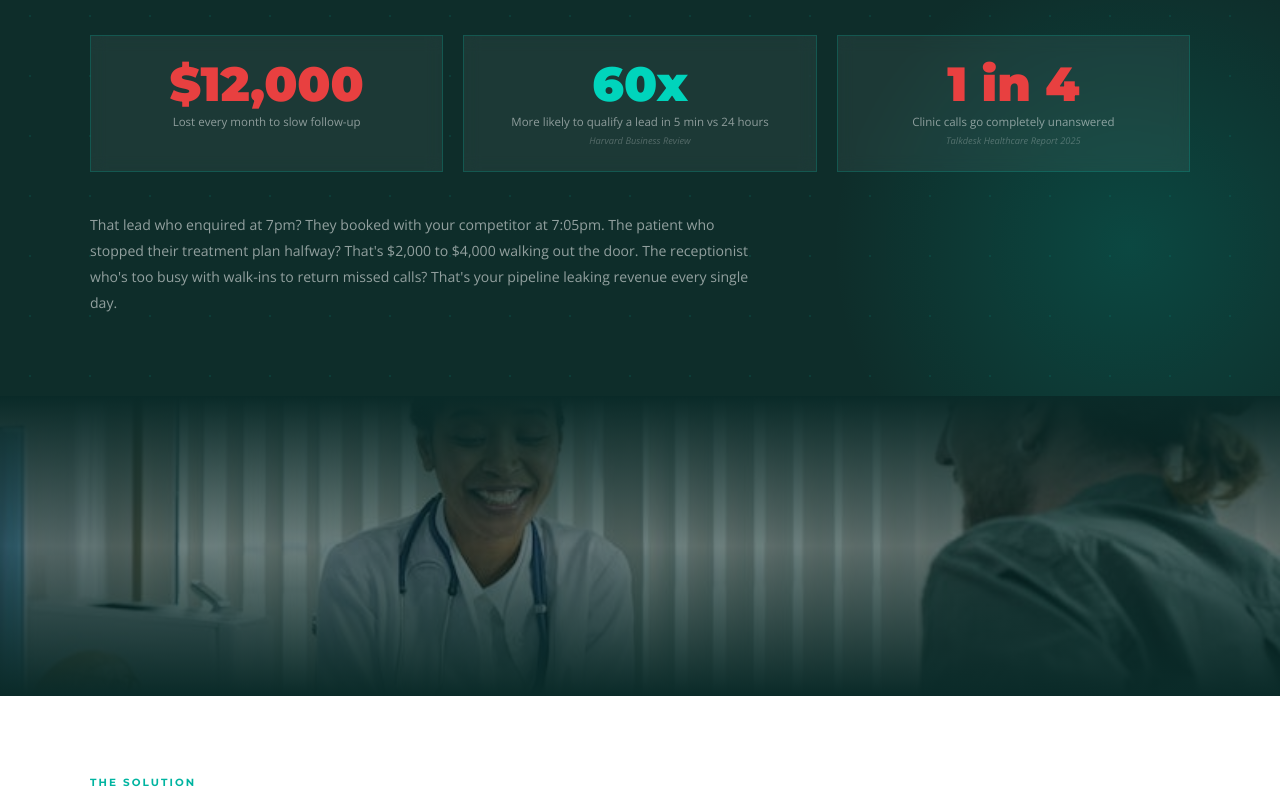
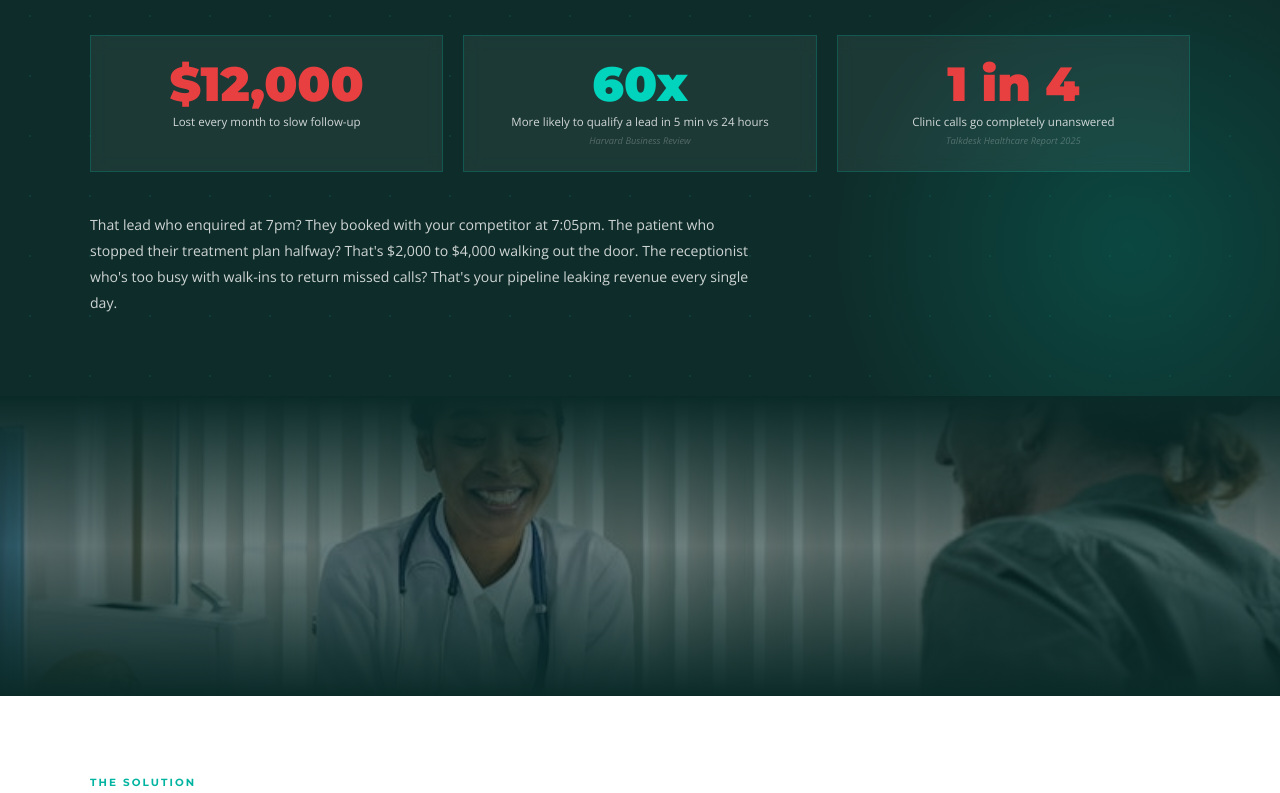
Before and after one commit to aiwithsoulofficial/clinic-catalyst, a plain HTML site: page index.html in a window 1280 px wide. Shown: the part 1787-2580 px from the top of the page. Drawn offline with nearby package versions, Linux system fonts and the light colour scheme.

Commit message:
Increase text contrast on dark green sections

```diff
--- a/index.html
+++ b/index.html
@@ -68,7 +68,7 @@ body{font-family:'Open Sans',sans-serif;background:var(--white);color:var(--text
 .section-title span{color:var(--teal-bright);}
 .section-title .teal{color:var(--teal);}
 .body-text{font-size:.88rem;color:var(--text-mid);font-weight:300;line-height:1.85;max-width:680px;}
-.body-text-light{font-size:.88rem;color:rgba(255,255,255,.55);font-weight:300;line-height:1.85;max-width:680px;}
+.body-text-light{font-size:.88rem;color:rgba(255,255,255,.8);font-weight:300;line-height:1.85;max-width:680px;}
 .btn-primary{display:inline-block;background:var(--teal-bright);color:var(--hero-dark);padding:.9rem 2.2rem;font-family:'Montserrat',sans-serif;font-size:.75rem;font-weight:800;letter-spacing:.1em;text-transform:uppercase;text-decoration:none;transition:all .2s;border:none;cursor:pointer;}
 .btn-primary:hover{background:#00ffec;transform:translateY(-1px);}
 .btn-outline{display:inline-block;border:2px solid var(--teal-bright);color:var(--teal-bright);padding:.8rem 2rem;font-family:'Montserrat',sans-serif;font-size:.72rem;font-weight:700;letter-spacing:.1em;text-transform:uppercase;text-decoration:none;background:transparent;cursor:pointer;transition:all .2s;}
@@ -122,7 +122,7 @@ body{font-family:'Open Sans',sans-serif;background:var(--white);color:var(--text
 .stat-val{font-family:'Montserrat',sans-serif;font-size:clamp(2rem,4vw,3rem);font-weight:900;line-height:1;}
 .stat-val.red{color:var(--red);}
 .stat-val.teal{color:var(--teal-bright);}
-.stat-label{font-size:.72rem;color:rgba(255,255,255,.5);font-weight:300;margin-top:.35rem;line-height:1.4;}
+.stat-label{font-size:.72rem;color:rgba(255,255,255,.8);font-weight:300;margin-top:.35rem;line-height:1.4;}
 .stat-source{font-size:.58rem;color:rgba(255,255,255,.25);margin-top:.25rem;font-style:italic;}
 
 /* BRIDGE - SOLUTION */
@@ -146,7 +146,7 @@ body{font-family:'Open Sans',sans-serif;background:var(--white);color:var(--text
 .step:hover{border-top-color:var(--teal-bright);}
 .step-n{font-family:'Montserrat',sans-serif;font-size:2.2rem;font-weight:900;color:rgba(255,255,255,.08);line-height:1;margin-bottom:.5rem;}
 .step-title{font-family:'Montserrat',sans-serif;font-size:.82rem;font-weight:700;color:var(--white);text-transform:uppercase;letter-spacing:.04em;margin-bottom:.4rem;}
-.step-desc{font-size:.78rem;color:rgba(255,255,255,.45);font-weight:300;line-height:1.7;}
+.step-desc{font-size:.78rem;color:rgba(255,255,255,.75);font-weight:300;line-height:1.7;}
 .pipeline{display:flex;align-items:center;justify-content:center;gap:0;margin-top:2.5rem;flex-wrap:wrap;}
 .pipe-item{font-family:'Montserrat',sans-serif;font-size:.65rem;font-weight:700;letter-spacing:.08em;text-transform:uppercase;color:var(--teal-bright);padding:.5rem 1rem;border:1px solid rgba(0,212,188,.3);background:rgba(0,212,188,.08);}
 .pipe-arrow{color:rgba(255,255,255,.2);font-size:1.2rem;padding:0 .25rem;}
```
